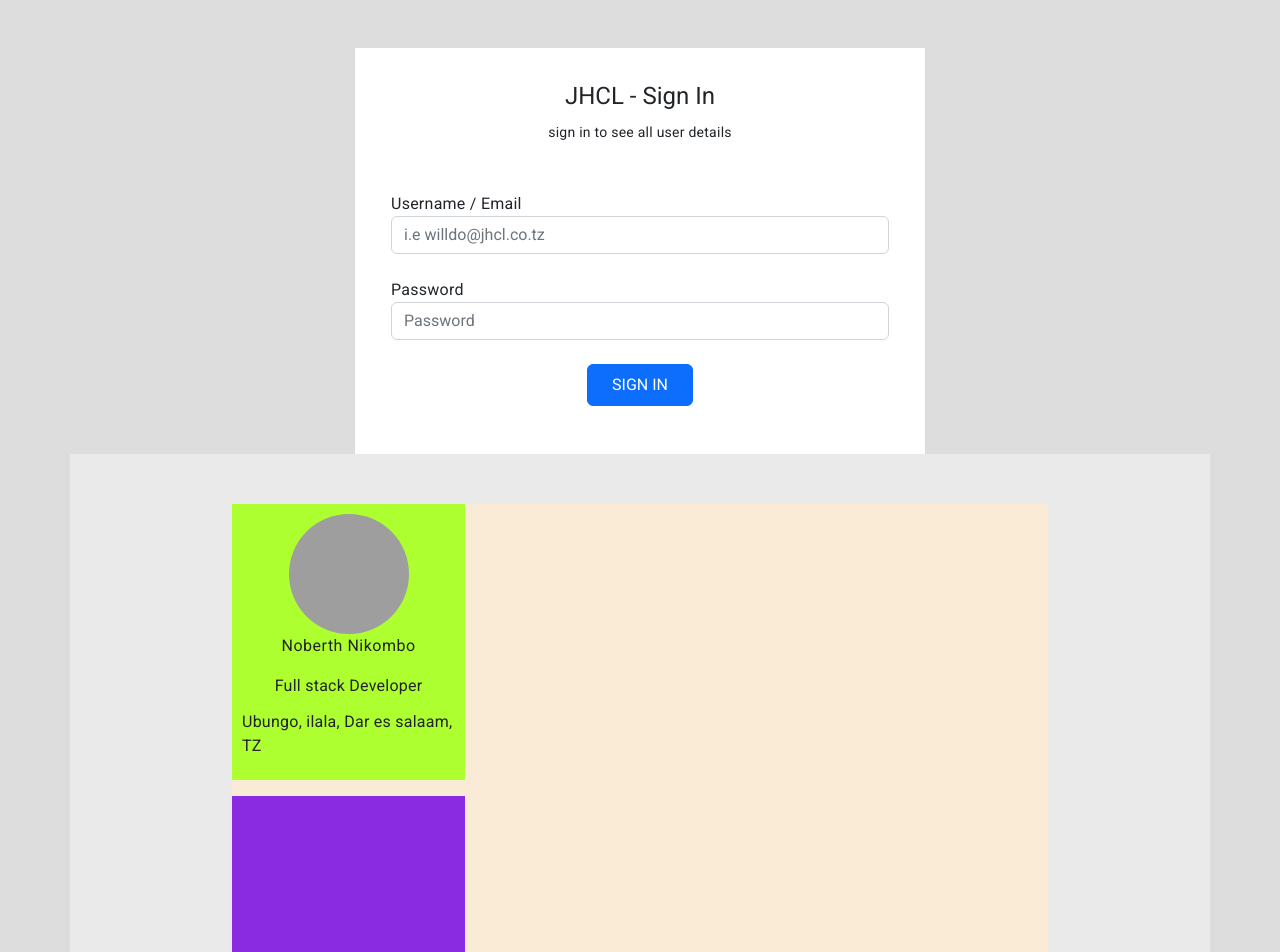
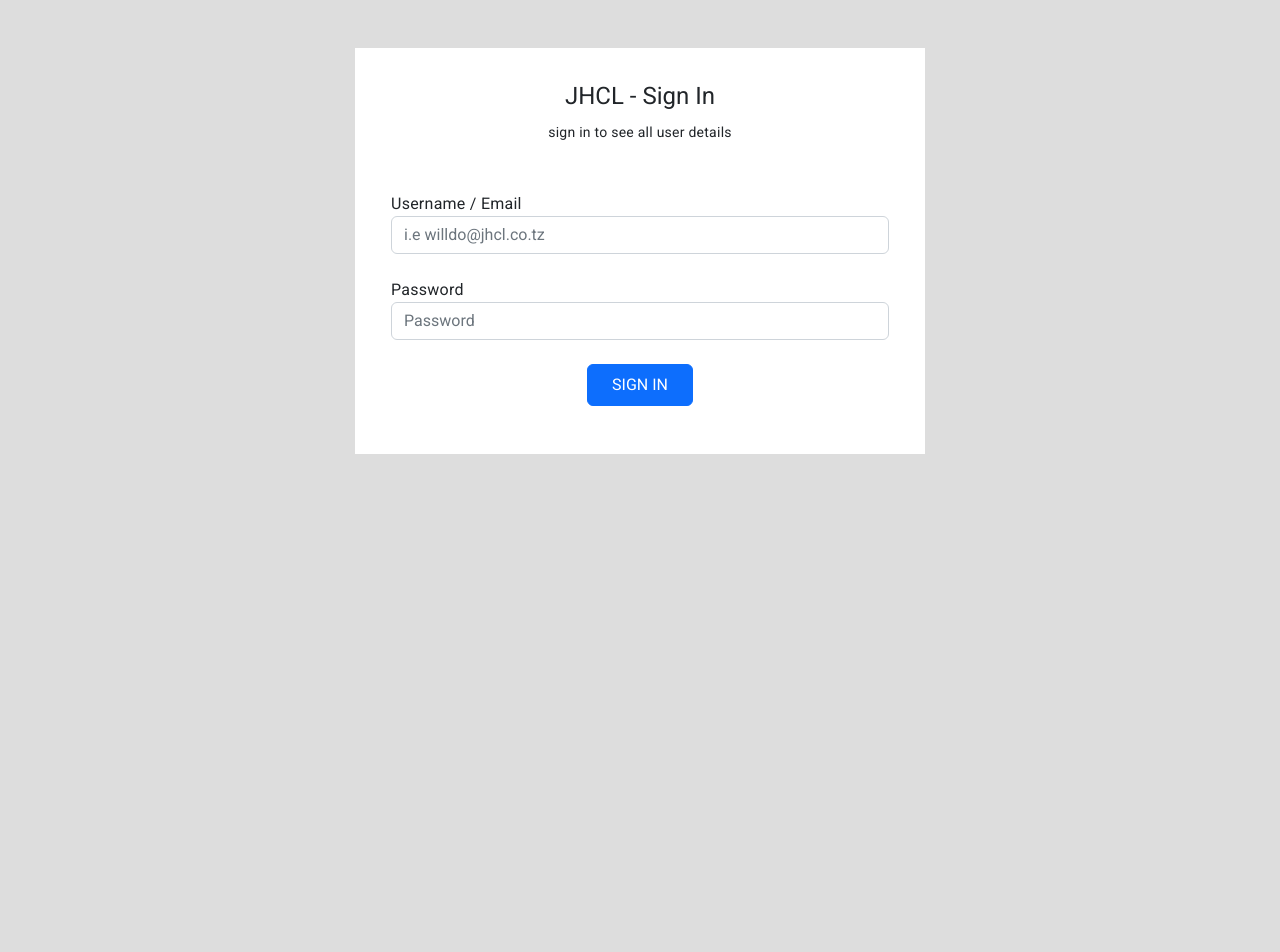
Before and after one commit to shadmbwagha/JHCL-login-details, an Angular app: page / in a window 1280 px wide. Shown: the top 952 px of the page. After the commit the page ends 848 px from the top, so only its background shows below. Built offline with nearby package versions, Linux system fonts and the light colour scheme; no server answers; grey boxes are pictures that could not be loaded.

Commit message:
app-html

```diff
--- a/src/app/app.component.html
+++ b/src/app/app.component.html
@@ -33,8 +33,6 @@
           </div>
       </div>
   </div>
-
-  <app-profile-details></app-profile-details>
   </body>
 
 </html>
```
